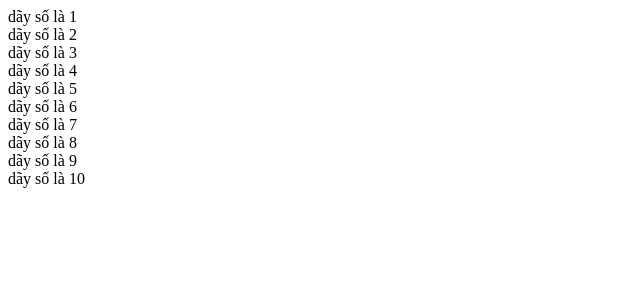
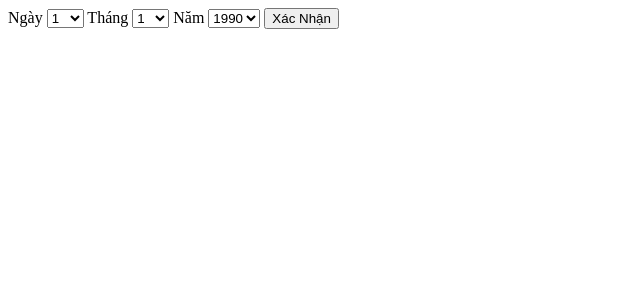
Before and after one commit to Hmkien/Baithuchanhweb, a PHP site: page / in a window 1280 px wide. Shown: the top 300 px of the page, without its empty margins (0-640 px from the left). Run offline with PHP 8.4, Linux system fonts and the light colour scheme.

Commit message:
slide 16

```diff
--- a/PHP/index.php
+++ b/PHP/index.php
@@ -7,11 +7,39 @@
 </head>
 <body>
 <?php
-$i=1;
-while($i<=10){
-    echo"dãy số là $i<br>";
-    $i++;
-}
+    echo "<form method='post' action='index.php'>";
+    $today = getdate();
+    $curyear = $today["year"];
+    echo "Ngày <select name='ngay'>";
+
+    for($i=1; $i<=31; $i++){
+       echo " <option value='$i'>$i</option> ";
+    }
+
+    echo "</select> Tháng <select name='thang'>";
+
+    for($i=1; $i<=12; $i++){
+       echo " <option value='$i'>$i</option> ";
+    }
+
+    echo "</select> Năm <select name='nam'>";
+
+    for($i=1990; $i<=$curyear; $i++){
+       echo " <option value='$i'>$i</option> ";
+    }
+
+    echo "</select>";
+    echo "    <input type='submit' value='Xác Nhận'>";
+    echo "</form>";
+
+    if(isset($_POST["ngay"]) && isset($_POST["thang"]) && isset($_POST["nam"])){
+        $ngay = $_POST["ngay"];
+        $thang = $_POST["thang"];
+        $nam = $_POST["nam"];
+        echo "Bạn đã chọn ngày " . $ngay . " Tháng " . $thang . " năm " . $nam . " làm ngày cưới";
+    }
 ?>
+
+
 </body>
 </html>
```
